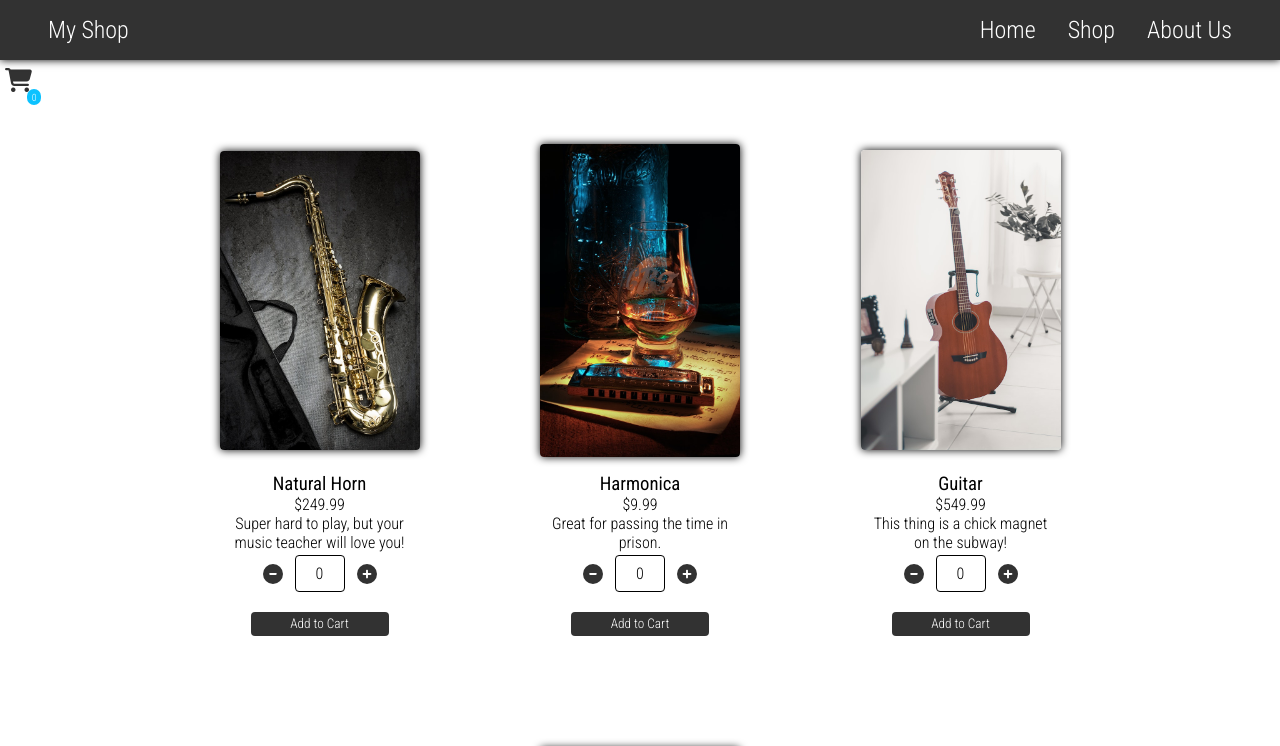
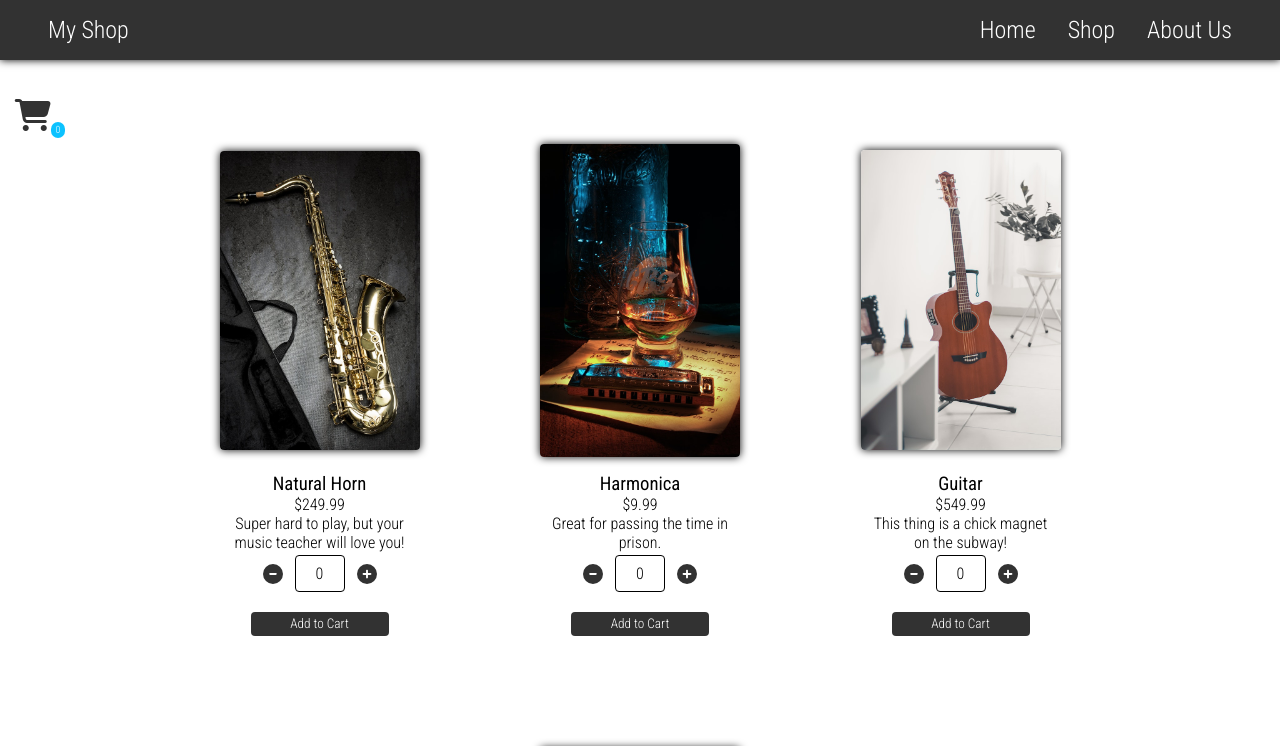
Before and after one commit to mkellner43/shop_react, a React (Create React App) app: page /#/shop in a window 1280 px wide. Shown: the top 746 px of the page. Built offline with nearby package versions, Linux system fonts and the light colour scheme.

Commit message:
updated UI

```diff
--- a/src/components/Card/Card.scss
+++ b/src/components/Card/Card.scss
@@ -106,3 +106,9 @@ input[type=number]::-webkit-outer-spin-button {
     color: v.$secondary-color;
   }
 }
+
+@media screen and (max-width: 500px) {
+  .home-card-content {
+    border: none;
+  }
+}
--- a/src/components/Cart/Cart.jsx
+++ b/src/components/Cart/Cart.jsx
@@ -116,7 +116,7 @@ const Cart = ({cart, deleteFromCart}) => {
         exit='exit'
         whileTap={{scale: 0.9}}
         whileHover={{scale: 1.05}}
-        className="fa-solid fa-cart-shopping fa-xl cart-icon"
+        className="fa-solid fa-cart-shopping cart-icon"
         onClick={handleClick}
         >
           <p className="cart--number">{ cartNumber }</p>
--- a/src/components/Cart/style.scss
+++ b/src/components/Cart/style.scss
@@ -71,17 +71,25 @@
 
 .cart-icon {
   position: fixed;
+  display: flex;
+  align-items: center;
+  justify-content: center;
   left: 5px;
   top: 80px;
   color: v.$secondary-color;
+  background-color: rgba(255, 255, 255, 0.253);
+  height: 70px;
+  width: 70px;
+  font-size: 2rem;
+  padding: 1rem;
+  border-radius: 100%;
 
   .cart--number {
     display: flex;
     align-items: center;
     position: relative;
     font-size: 10px;
-    left: 22px;
-    top: 8px;
+    top: 15px;
     color: v.$primary-color;
     padding: 0.3rem;
     border-radius: 1rem;
--- a/src/components/CartNotification.js
+++ b/src/components/CartNotification.js
@@ -8,9 +8,9 @@ const CartNotication = ({cart, notification}) => {
 
     {notification ?
       <motion.div className='notification'
-      initial={{y: -200, opacity: 0}}
+      initial={{y: -100, opacity: 0}}
       animate={{y: 0, opacity: 1, transition: {duration: 1}}}
-      exit={{y: -200, opacity: 0, transition: {duration: 1}}}
+      exit={{y: -100, opacity: 0, transition: {duration: 1}}}
       >
         <p>
           {getItem?.amount} {getItem?.item.name}{getItem?.amount > 1 ? "'s" : null} added to cart!
--- a/src/style/App.scss
+++ b/src/style/App.scss
@@ -43,7 +43,9 @@ body {
   padding: 1.5rem;
   border-radius: 1rem;
   width: 250px;
-  left: 50px;
+  left: 80px;
+  top: 65px;
+  z-index: 999;
   p {
     display: flex;
     justify-content: space-between;
```
